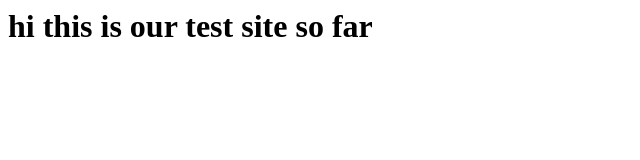
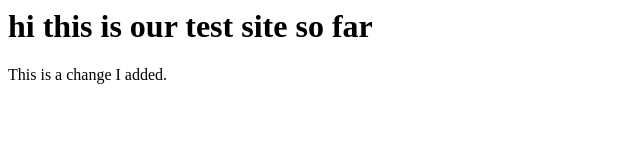
Before and after one commit to SeeSharpSurreal/freecade, a plain HTML site: page public/index.html in a window 1280 px wide. Shown: the whole page, without its empty margins (0-640 px from the left). Drawn offline with Linux system fonts and the light colour scheme.

Commit message:
Added a new p tag

```diff
--- a/public/index.html
+++ b/public/index.html
@@ -1 +1,2 @@
 <h1>hi this is our test site so far</h1>
+<p>This is a change I added.</p>
```
